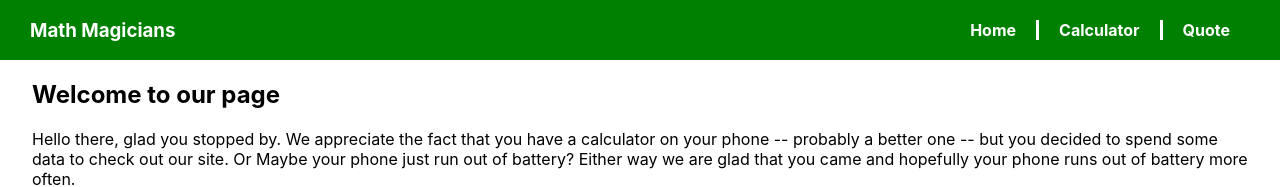
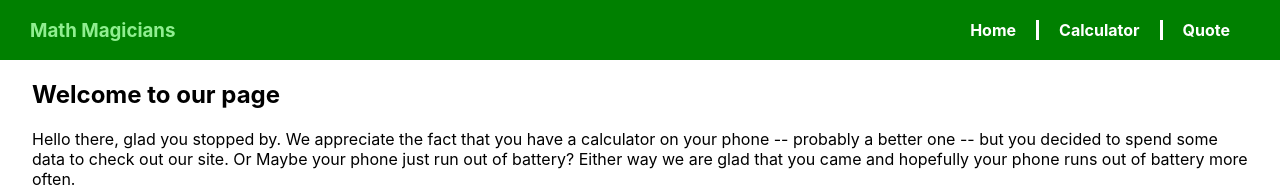
Before and after one commit to emmyobonyo/Math-Magicians-React, a React (Create React App) app: page / in a window 1280 px wide. In both pictures the pointer is over the link "Math Magicians". Shown: the top 187 px of the page. Built offline with nearby package versions, Linux system fonts and the light colour scheme.

Commit message:
change the color of links on hover

```diff
--- a/src/App.css
+++ b/src/App.css
@@ -81,8 +81,12 @@
   font-weight: bold;
 }
 
-.logo {
-  color: white;
+a:hover {
+  color: lightgreen;
+}
+
+.logo:hover {
+  color: blue;
 }
 
 .link-borders {
```
